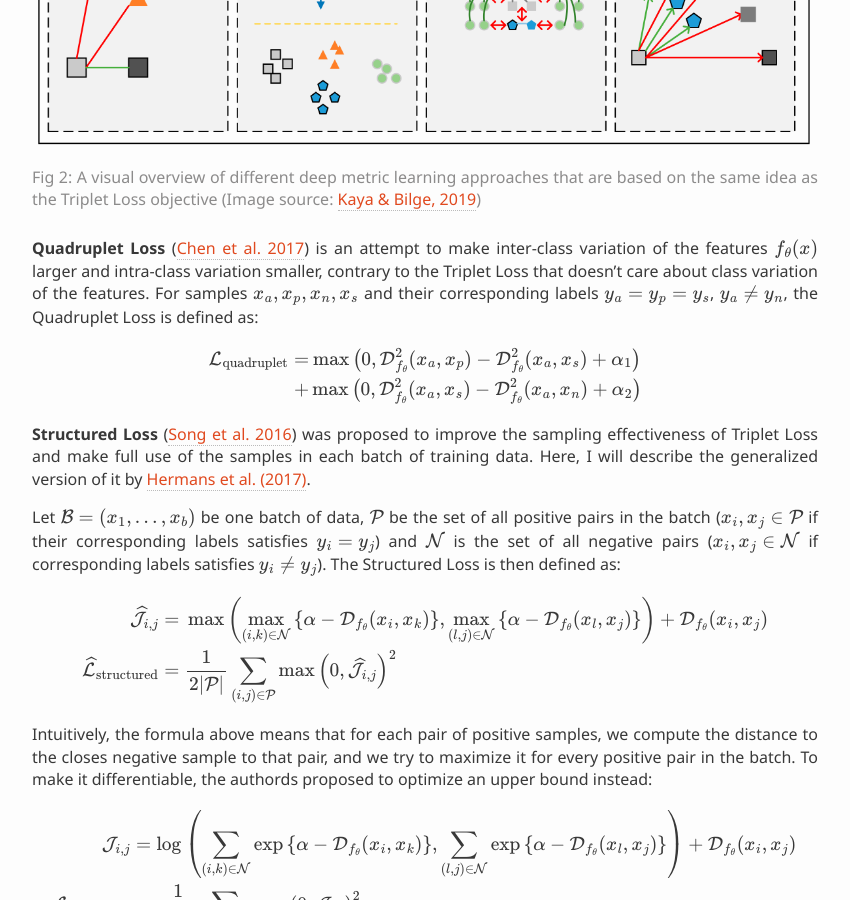
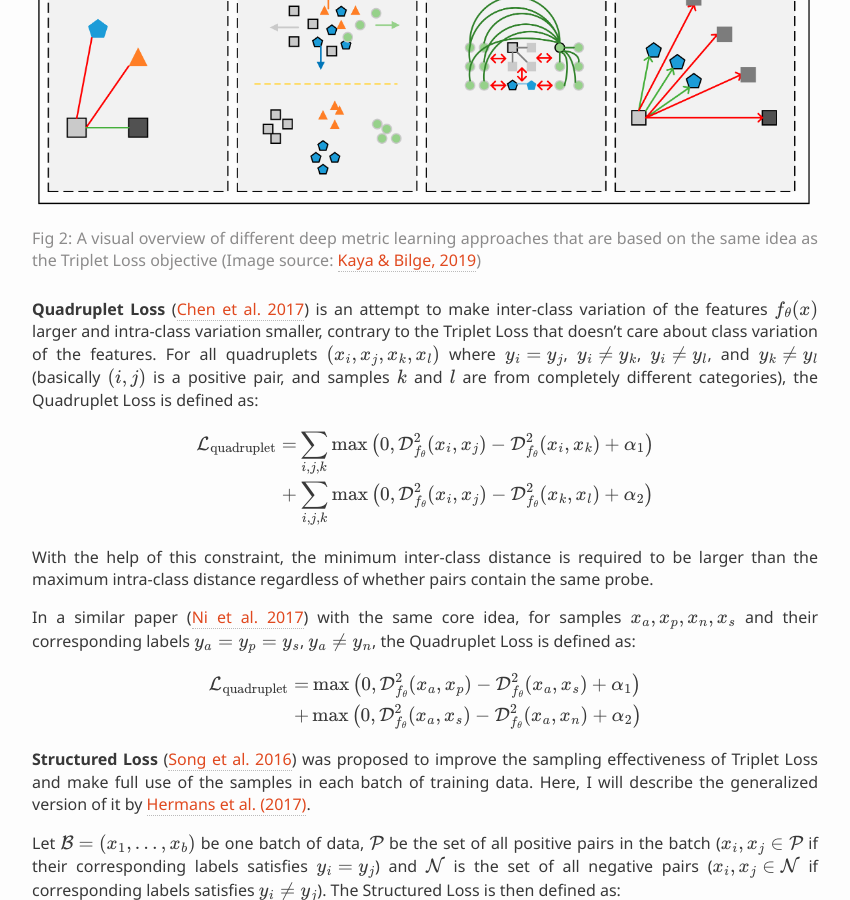
Before and after one commit to hav4ik/hav4ik.github.io, a Jekyll site: the page built from articles/_posts/2021-06-14-deep-metric-learning-survey.md, in a window 1280 px wide and 900 px high, scrolled down 4632 px. Shown: the whole window, without its empty margins (215-1065 px from the left). Built offline with Jekyll 4.4.1, drawn with Linux system fonts in a browser that asks for light colours; nearby versions of some CDN libraries; some web fonts are replaced; formulas are drawn with MathJax 3; comment, search, counter and statistics services are not loaded; some of the changed text lies outside the part shown.

```diff
--- a/articles/_posts/2021-06-14-deep-metric-learning-survey.md
+++ b/articles/_posts/2021-06-14-deep-metric-learning-survey.md
@@ -16,6 +16,8 @@
 updates:
   - date: 2021-08-15 00:00:00 0000
     description: Fixed the mistake in the overall description of the effectiveness of Contrastive appoaches. Added some ablation studies as suggested by Eugene Dobrovolskyi.
+  - date: 2022-11-30 00:00:00 0000
+    description: Fixed the mistake in Quadruplet Loss description, thanks Marius Binner for noticing!
 ---
 
 One of the most amazing aspects of the human visual system is the ability to recognize similar objects and scenes. We don't need hundreds of photos of the same face to be able to differentiate it among thousands of other faces that we've seen. We don't need thousands of images of the Eiffel Tower to recognize that unique architectureal landmark when we visit Paris. Is it possible to design a Deep Neural Network with a similar ability to tell which objects are visually similar and which ones are not? That's essentially what **Deep Metric Learning** attempts to solve.
@@ -176,7 +178,29 @@
 {% include gallery images=imblock_metriclosses cols=1 caption=imcaption_metriclosses %}
 
 <a name="quadruplet-loss"></a>
-**Quadruplet Loss** ([Chen et al. 2017][quadruplet_loss_paper]) is an attempt to make inter-class variation of the features $$f_\theta(x)$$ larger and intra-class variation smaller, contrary to the Triplet Loss that doesn't care about class variation of the features. For samples $$x_a, x_p, x_n, x_s$$ and their corresponding labels $$y_a = y_p = y_s$$, $$y_a \ne y_n$$, the Quadruplet Loss is defined as:
+**Quadruplet Loss** ([Chen et al. 2017][quadruplet_loss_paper]) is an attempt to make inter-class variation of the features $$f_\theta(x)$$ larger and intra-class variation smaller, contrary to the Triplet Loss that doesn't care about class variation of the features. For all quadruplets $$(x_i, x_j, x_k, x_l)$$ where $$y_i = y_j$$, $$y_i \ne y_k$$, $$y_i \ne y_l$$, and $$y_k \ne y_l$$ (basically $$(i, j)$$ is a positive pair, and samples $$k$$ and $$l$$ are from completely different categories), the Quadruplet Loss is defined as:
+
+$$
+\begin{eqnarray*}
+\mathcal{L}_\text{quadruplet}
+= &
+\sum_{i,j,k} {
+\max\left(0,
+\mathcal{D}^2_{f_\theta}(x_i, x_j) -
+\mathcal{D}^2_{f_\theta}(x_i, x_k)
++ \alpha_1\right)} \\
++ &
+\sum_{i,j,k} {
+\max\left(0,
+\mathcal{D}^2_{f_\theta}(x_i, x_j) -
+\mathcal{D}^2_{f_\theta}(x_k, x_l)
++ \alpha_2\right)}
+\end{eqnarray*}
+$$
+
+With the help of this constraint, the minimum inter-class distance is required to be larger than the maximum intra-class distance regardless of whether pairs contain the same probe.
+
+In a similar paper ([Ni et al. 2017][quadruplet_loss_2_paper]) with the same core idea, for samples $$x_a, x_p, x_n, x_s$$ and their corresponding labels $$y_a = y_p = y_s$$, $$y_a \ne y_n$$, the Quadruplet Loss is defined as:
 
 $$
 \begin{eqnarray*}
@@ -193,6 +217,8 @@
 + \alpha_2\right)
 \end{eqnarray*}
 $$
+
+
 
 <a name="structured-loss"></a>
 **Structured Loss** ([Song et al. 2016][structured_loss_paper]) was proposed to improve the sampling effectiveness of Triplet Loss and make full use of the samples in each batch of training data. Here, I will describe the generalized version of it by [Hermans et al. (2017)][generalized_structured_loss_paper].
@@ -255,6 +281,7 @@
 [triplet_loss_explained]: https://omoindrot.github.io/triplet-loss
 [paperswithcode_tripletloss]: https://paperswithcode.com/method/triplet-loss
 [quadruplet_loss_paper]: https://arxiv.org/abs/1704.01719
+[quadruplet_loss_2_paper]: https://dl.acm.org/doi/10.1145/3132847.3133022
 [triplet_vs_quadruplet]: https://towardsdatascience.com/how-to-choose-your-loss-when-designing-a-siamese-neural-net-contrastive-triplet-or-quadruplet-ecba11944ec
 [structured_loss_paper]: https://www.cv-foundation.org/openaccess/content_cvpr_2016/papers/Song_Deep_Metric_Learning_CVPR_2016_paper.pdf
 [generalized_structured_loss_paper]: https://arxiv.org/abs/1703.07737
```
Also changed, not shown: articles/_posts/2018-11-25-hello-world.md (+1 -0 lines).
